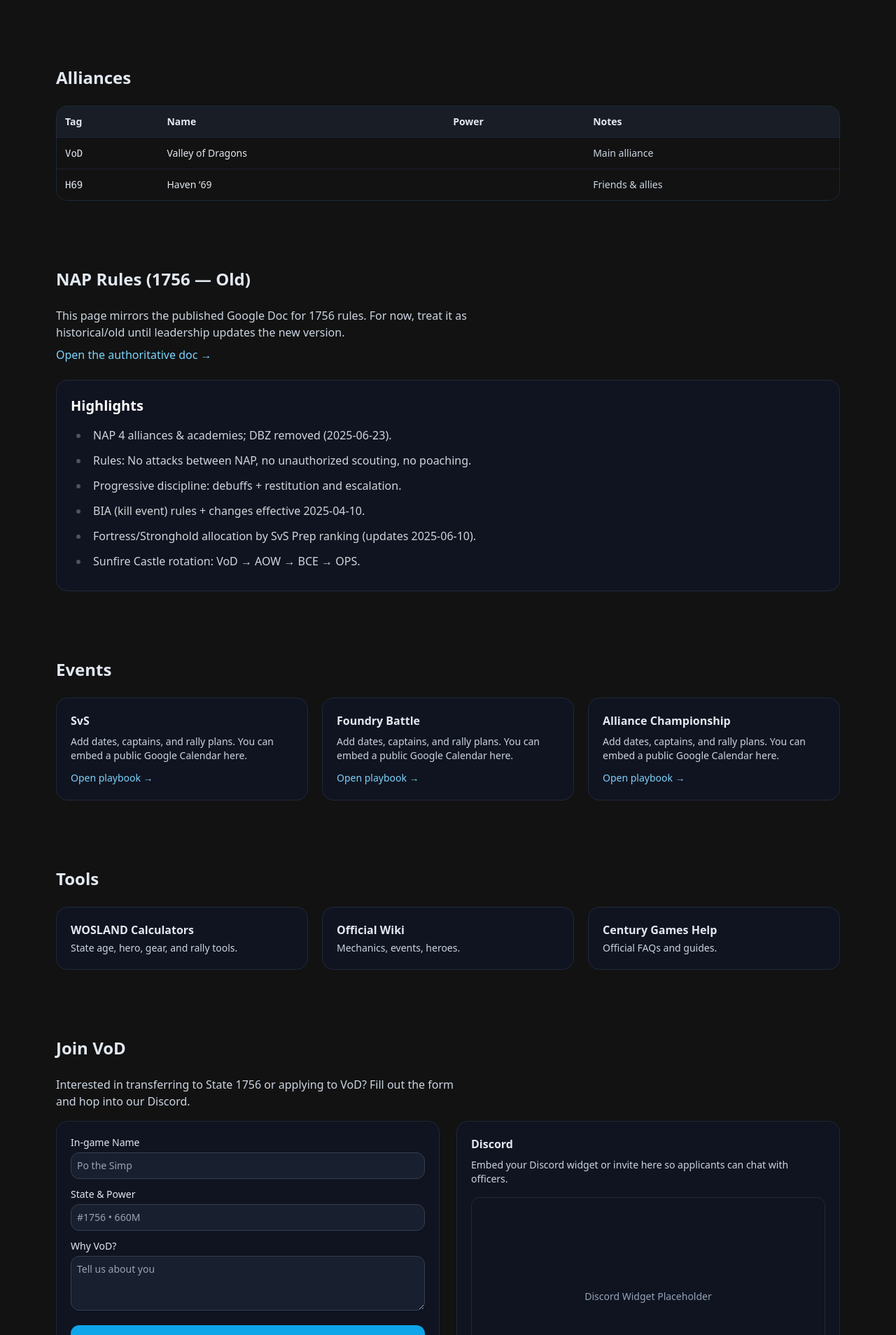
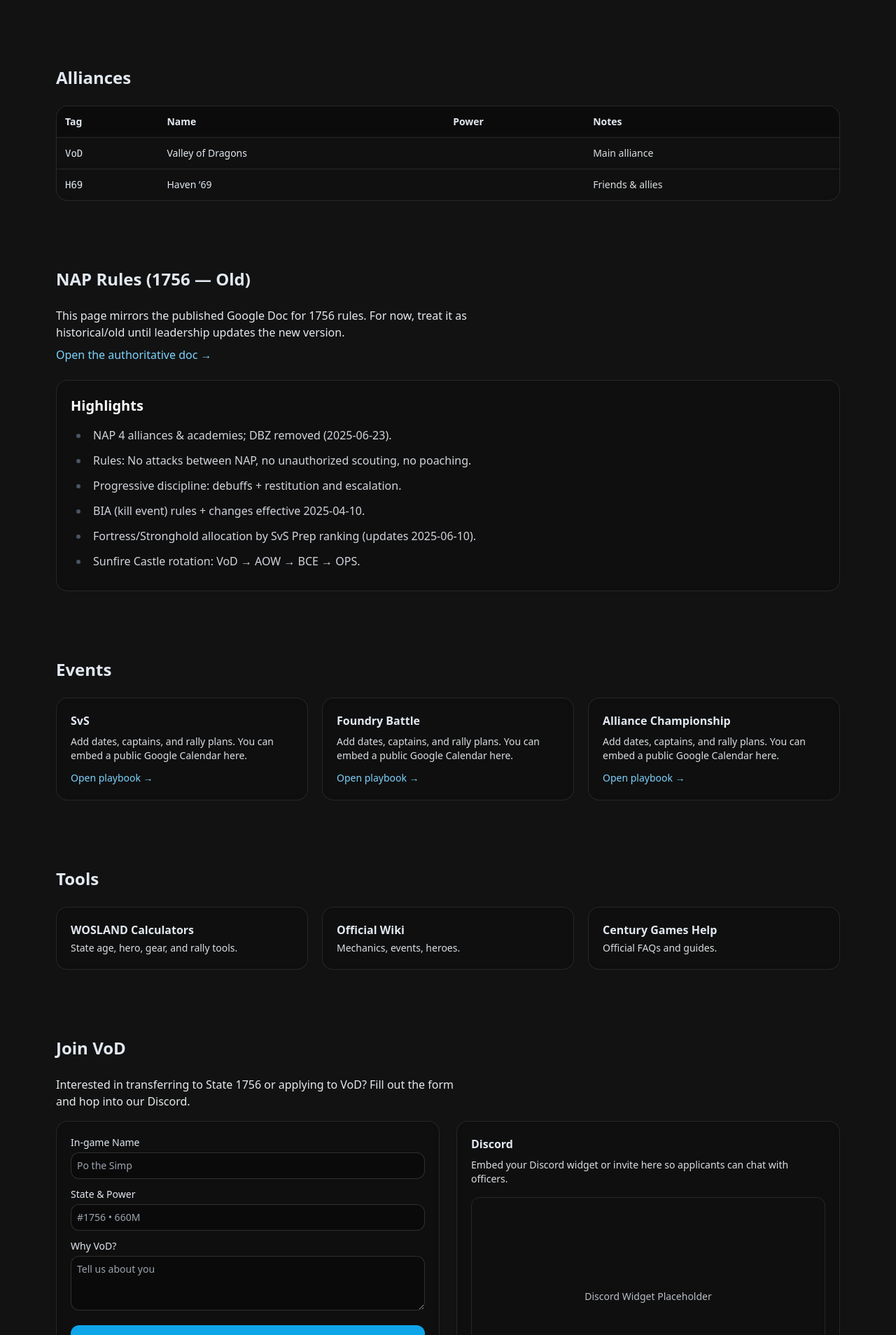
Before and after one commit to zorronzeke/1756-Valley-of-Dragons, a Next.js app: page / in a window 1280 px wide. Shown: the part 892-2800 px from the top of the page at 70% size. Built offline with nearby package versions, Linux system fonts and the light colour scheme.

Commit message:
Update page.tsx

```diff
--- a/app/page.tsx
+++ b/app/page.tsx
@@ -18,20 +18,28 @@ export default function Page() {
       <Section id="announcements" title="Announcements">
         <div className="grid md:grid-cols-2 gap-5">
           {announcements.map((a) => (
-            <article key={a.title} className="rounded-2xl border border-slate-800 bg-slate-900/60 p-5">
-              <div className="text-xs text-slate-400">{a.date}</div>
+            <article
+              key={a.title}
+              className="rounded-2xl border border-white/10 bg-black/15 backdrop-blur-sm p-5"
+            >
+              <div className="text-xs text-slate-300/90">{a.date}</div>
               <h3 className="mt-1 font-semibold text-lg">{a.title}</h3>
-              <p className="mt-2 text-slate-300">{a.text}</p>
-              <a href="#" className="mt-3 inline-block text-sky-300 hover:text-sky-200 text-sm">Read more →</a>
+              <p className="mt-2 text-slate-100/95">{a.text}</p>
+              <a
+                href="#"
+                className="mt-3 inline-block text-sky-300 hover:text-sky-200 text-sm"
+              >
+                Read more →
+              </a>
             </article>
           ))}
         </div>
       </Section>
 
       <Section id="alliances" title="Alliances">
-        <div className="overflow-x-auto rounded-2xl border border-slate-800">
+        <div className="overflow-x-auto rounded-2xl border border-white/10 bg-black/10 backdrop-blur-sm">
           <table className="min-w-full text-sm">
-            <thead className="bg-slate-800/50">
+            <thead className="bg-black/20 backdrop-blur-sm">
               <tr>
                 <th className="text-left p-3">Tag</th>
                 <th className="text-left p-3">Name</th>
@@ -41,11 +49,11 @@ export default function Page() {
             </thead>
             <tbody>
               {alliances.map((r, idx) => (
-                <tr key={idx} className="border-t border-slate-800/80">
+                <tr key={idx} className="border-t border-white/10">
                   <td className="p-3 font-mono">{r.tag}</td>
                   <td className="p-3">{r.name}</td>
                   <td className="p-3">{r.power}</td>
-                  <td className="p-3 text-slate-300">{r.notes}</td>
+                  <td className="p-3 text-slate-100/90">{r.notes}</td>
                 </tr>
               ))}
             </tbody>
@@ -54,8 +62,11 @@ export default function Page() {
       </Section>
 
       <Section id="nap" title="NAP Rules (1756 — Old)">
-        <div className="text-slate-300 max-w-prose">
-          <p>This page mirrors the published Google Doc for 1756 rules. For now, treat it as historical/old until leadership updates the new version.</p>
+        <div className="text-slate-100/95 max-w-prose">
+          <p>
+            This page mirrors the published Google Doc for 1756 rules. For now, treat it as
+            historical/old until leadership updates the new version.
+          </p>
           <p className="mt-2">
             <a
               className="text-sky-300 hover:text-sky-200"
@@ -66,7 +77,7 @@ export default function Page() {
             </a>
           </p>
         </div>
-        <div className="mt-6 rounded-2xl border border-slate-800 bg-slate-900/60 p-5 prose prose-invert max-w-none">
+        <div className="mt-6 rounded-2xl border border-white/10 bg-black/15 backdrop-blur-sm p-5 prose prose-invert max-w-none">
           <h3>Highlights</h3>
           <ul>
             <li>NAP 4 alliances & academies; DBZ removed (2025-06-23).</li>
@@ -82,10 +93,17 @@ export default function Page() {
       <Section id="events" title="Events">
         <div className="grid md:grid-cols-3 gap-5">
           {['SvS','Foundry Battle','Alliance Championship'].map((e) => (
-            <div key={e} className="rounded-2xl border border-slate-800 bg-slate-900/60 p-5">
+            <div
+              key={e}
+              className="rounded-2xl border border-white/10 bg-black/15 backdrop-blur-sm p-5"
+            >
               <h3 className="font-semibold">{e}</h3>
-              <p className="mt-2 text-slate-300 text-sm">Add dates, captains, and rally plans. You can embed a public Google Calendar here.</p>
-              <a href="#" className="mt-3 inline-block text-sky-300 hover:text-sky-200 text-sm">Open playbook →</a>
+              <p className="mt-2 text-slate-100/90 text-sm">
+                Add dates, captains, and rally plans. You can embed a public Google Calendar here.
+              </p>
+              <a href="#" className="mt-3 inline-block text-sky-300 hover:text-sky-200 text-sm">
+                Open playbook →
+              </a>
             </div>
           ))}
         </div>
@@ -94,45 +112,58 @@ export default function Page() {
       <Section id="tools" title="Tools">
         <div className="grid md:grid-cols-3 gap-5">
           {tools.map((t) => (
-            <a key={t.name} href={t.href} className="rounded-2xl border border-slate-800 bg-slate-900/60 p-5 block hover:border-slate-600" target="_blank">
+            <a
+              key={t.name}
+              href={t.href}
+              className="rounded-2xl border border-white/10 bg-black/15 backdrop-blur-sm p-5 block hover:border-white/20"
+              target="_blank"
+            >
               <div className="font-semibold">{t.name}</div>
-              <div className="text-slate-300 text-sm mt-1">{t.desc}</div>
+              <div className="text-slate-100/90 text-sm mt-1">{t.desc}</div>
             </a>
           ))}
         </div>
       </Section>
 
       <Section id="join" title="Join VoD">
-        <p className="text-slate-300 max-w-prose">Interested in transferring to State 1756 or applying to VoD? Fill out the form and hop into our Discord.</p>
+        <p className="text-slate-100/95 max-w-prose">
+          Interested in transferring to State 1756 or applying to VoD? Fill out the form and hop into our Discord.
+        </p>
         <div className="mt-4 grid md:grid-cols-2 gap-6">
-          <form className="rounded-2xl border border-slate-800 bg-slate-900/60 p-5">
+          <form className="rounded-2xl border border-white/10 bg-black/15 backdrop-blur-sm p-5">
             <label className="block text-sm">In-game Name
-              <input className="mt-1 w-full bg-slate-800/60 border border-slate-700 rounded-xl p-2" placeholder="Po the Simp" />
+              <input className="mt-1 w-full bg-black/20 backdrop-blur-sm border border-white/15 rounded-xl p-2" placeholder="Po the Simp" />
             </label>
             <label className="block text-sm mt-3">State & Power
-              <input className="mt-1 w-full bg-slate-800/60 border border-slate-700 rounded-xl p-2" placeholder="#1756 • 660M" />
+              <input className="mt-1 w-full bg-black/20 backdrop-blur-sm border border-white/15 rounded-xl p-2" placeholder="#1756 • 660M" />
             </label>
             <label className="block text-sm mt-3">Why VoD?
-              <textarea className="mt-1 w-full bg-slate-800/60 border border-slate-700 rounded-xl p-2" rows={3} placeholder="Tell us about you" />
+              <textarea className="mt-1 w-full bg-black/20 backdrop-blur-sm border border-white/15 rounded-xl p-2" rows={3} placeholder="Tell us about you" />
             </label>
-            <button type="button" className="mt-4 w-full px-4 py-2 rounded-xl bg-sky-500 text-slate-900 font-semibold hover:bg-sky-400">Submit (demo)</button>
-            <p className="text-xs text-slate-400 mt-2">Replace with Formspree/Google Forms/Next.js API route.</p>
+            <button type="button" className="mt-4 w-full px-4 py-2 rounded-xl bg-sky-500 text-slate-900 font-semibold hover:bg-sky-400">
+              Submit (demo)
+            </button>
+            <p className="text-xs text-slate-300 mt-2">
+              Replace with Formspree/Google Forms/Next.js API route.
+            </p>
           </form>
 
-          <div className="rounded-2xl border border-slate-800 bg-slate-900/60 p-5">
+          <div className="rounded-2xl border border-white/10 bg-black/15 backdrop-blur-sm p-5">
             <h3 className="font-semibold">Discord</h3>
-            <p className="text-slate-300 text-sm mt-2">Embed your Discord widget or invite here so applicants can chat with officers.</p>
-            <div className="mt-4 aspect-video rounded-xl border border-slate-800 grid place-items-center text-slate-400 text-sm">
+            <p className="text-slate-100/90 text-sm mt-2">
+              Embed your Discord widget or invite here so applicants can chat with officers.
+            </p>
+            <div className="mt-4 aspect-video rounded-xl border border-white/10 grid place-items-center text-slate-200/80 text-sm">
               Discord Widget Placeholder
             </div>
           </div>
         </div>
       </Section>
 
-      <footer className="border-t border-slate-800 py-10 mt-10">
+      <footer className="border-t border-white/10 py-10 mt-10">
         <div className="max-w-6xl mx-auto px-4 flex flex-col md:flex-row items-center justify-between gap-4">
-          <div className="text-sm text-slate-400">© {new Date().getFullYear()} VoD • Valley of Dragons — Community site.</div>
-          <div className="text-sm text-slate-400">Not affiliated with Century Games.</div>
+          <div className="text-sm text-slate-300">© {new Date().getFullYear()} VoD • Valley of Dragons — Community site.</div>
+          <div className="text-sm text-slate-300">Not affiliated with Century Games.</div>
         </div>
       </footer>
     </div>
```
